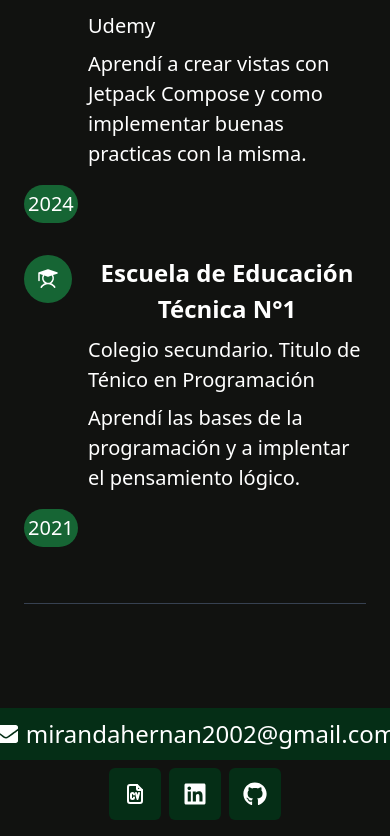
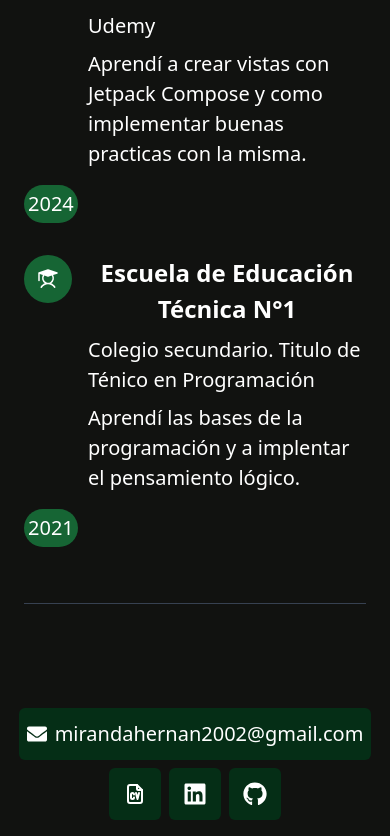
Before and after one commit to hernanMiranda22/portafolio, a React (Create React App) app: page / in a window 390 px wide. Shown: the part 3457-4293 px from the top of the page. Built offline with nearby package versions, Linux system fonts and the light colour scheme.

Commit message:
cambios en el footer

```diff
--- a/src/components/Footer.jsx
+++ b/src/components/Footer.jsx
@@ -16,7 +16,7 @@ function Footer() {
           href="mailto:mirandahernan2002@gmail.com"
           target="_blank"
           rel="noopener noreferrer"
-          className="flex items-center gap-2 text-white bg-green-950 hover:bg-green-800 rounded-md p-2 text-[24px] lg:text-[18px] h-[52px] lg:h-[48px]"
+          className="flex items-center gap-2 text-white bg-green-950 hover:bg-green-800 rounded-md p-2 text-[20px] sm:text-[24px] lg:text-[18px] h-[52px] lg:h-[48px]"
         >
           <FaEnvelope />
           <span>mirandahernan2002@gmail.com</span>
```
